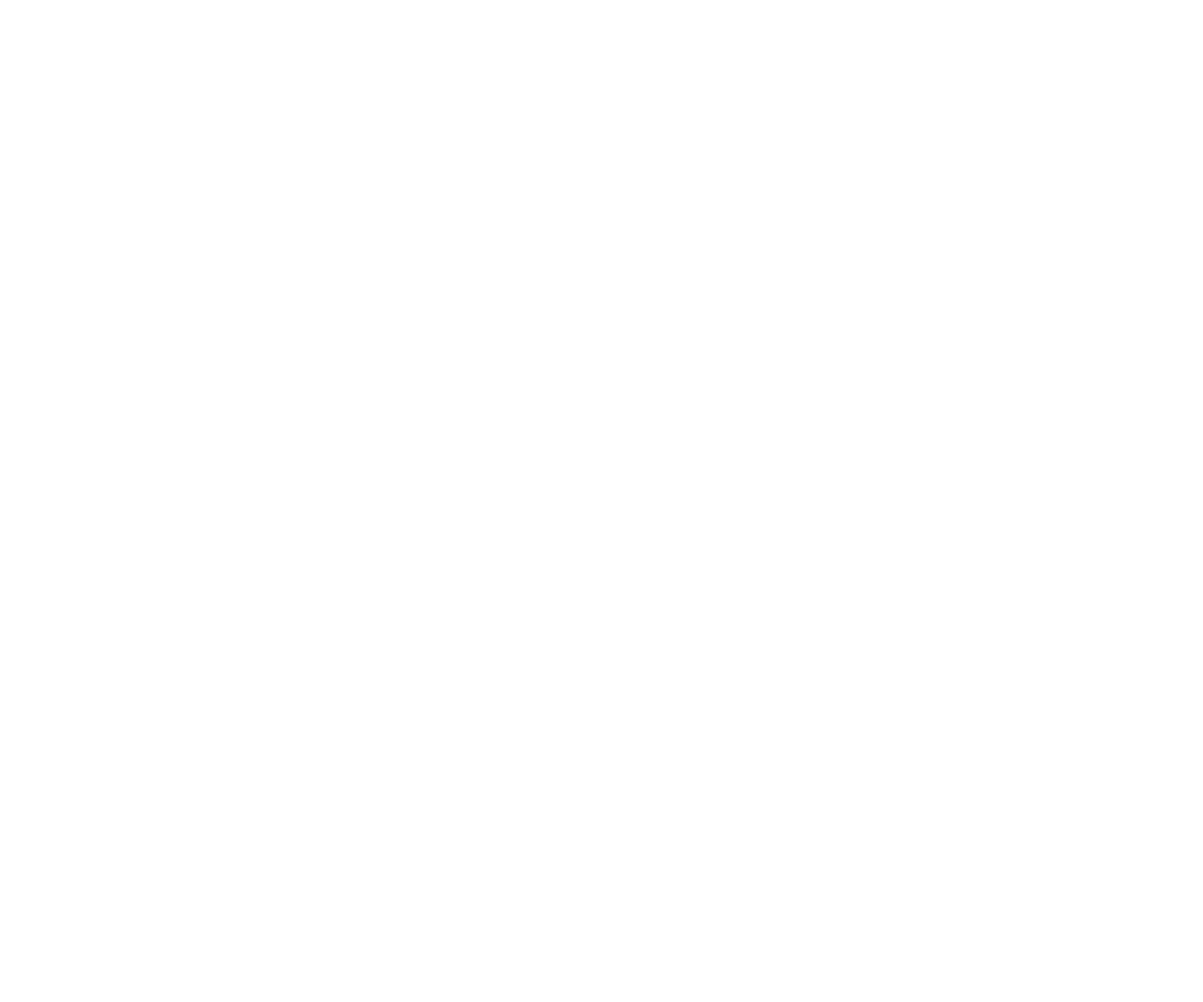
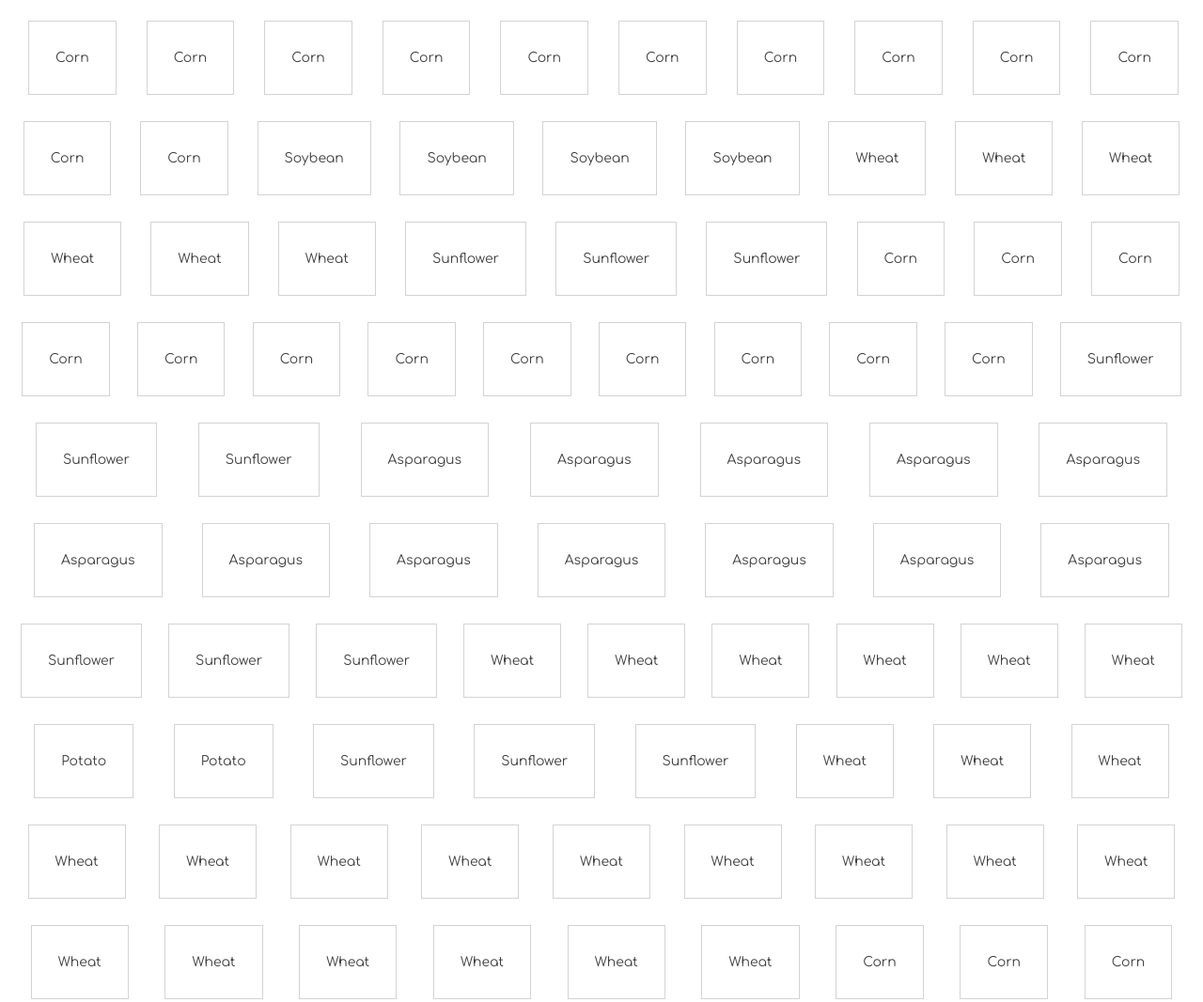
Before and after one commit to ember-parr/modern-farm, a website with bundled scripts: page src/index.html in a window 1280 px wide. Shown: the top 1067 px of the page at 94% size. Before the commit the page ends 800 px from the top, so only its background shows below. Built offline with nearby package versions, Linux system fonts and the light colour scheme; a web font is replaced by a local one.

Commit message:
harvest shows on html element hoorah

```diff
--- /dev/null
+++ b/src/scripts/catalog.js
@@ -0,0 +1,33 @@
+// function log(msg) {
+//     var logElem = document.querySelector(".log");
+
+//     var time = new Date();
+//     var timeStr = time.toLocaleTimeString();
+//     logElem.innerHTML += timeStr + ": " + msg + "<br/>";
+//   }
+
+  import { usePlants } from './field.js';
+  import { harvestPlants } from './harvester.js';
+
+  const usedPlants = usePlants();
+  const harvestedPlants = harvestPlants(usedPlants);
+
+
+
+  export const Catalog = (harvestResult) => {
+    let pageElement = document.querySelector(".container");
+    let foods = harvestedPlants;
+
+    let thingToGoOnPage = "";
+    for (const food of foods) {
+        thingToGoOnPage += `
+            <section class="plant"> ${food.type} </section>
+        `
+    }
+
+    pageElement.innerHTML += `
+    ${thingToGoOnPage}
+    `
+
+
+  }
--- a/src/scripts/field.js
+++ b/src/scripts/field.js
@@ -1,4 +1,4 @@
-const field = [];
+export const field = [];
 
 // no return because it doesn't need it? das what Rick said. research this.
 export const addPlant = (seed) => {
--- a/src/scripts/harvester.js
+++ b/src/scripts/harvester.js
@@ -2,11 +2,23 @@ const arrayOfSeeds = [];
 var i;
 
 export const harvestPlants = (plantsArray) => {
-    for (const plants of plantsArray) {
-        for (i = 0; i < plants.output; i++) {
-            arrayOfSeeds.push(plants)
+    for (const plant of plantsArray) {
+        for (i = 0; i < plant.output; i++) {
+            arrayOfSeeds.push(plant)
         }
     }
 
     return arrayOfSeeds
 }
+
+
+
+// export const harvestPlants = (plantsArray) => {
+//     for (const plants of plantsArray) {
+//         for (i = 0; i < plants.output; i++) {
+//             arrayOfSeeds.push(plants)
+//         }
+//     }
+
+//     return arrayOfSeeds
+// }
--- a/src/scripts/main.js
+++ b/src/scripts/main.js
@@ -1,43 +1,34 @@
+// creates the initial plan --- an array of seed names
 import { createPlan } from './plan.js';
-const yearlyPlan = createPlan();
-// console.log(yearlyPlan);
+const createdPlan = createPlan();
+console.log("createdPlan output: ");
+console.log(createdPlan)
 
 
-import { usePlants, addPlant } from './field.js';
-import { createAsparagus } from './seeds/asparagus.js';
-import { createPotato } from './seeds/potato.js';
-import { plantSeeds } from './tractor.js';
-
-console.log("plant those seeds!")
-plantSeeds(yearlyPlan);
+// uses the plan to plant the seeds
+// planted seeds are automatically put into an array from usePlants()
+import { plantSeeds } from './tractor.js'
+plantSeeds(createdPlan);
+console.log("plantSeeds output: ");
+console.log(plantSeeds)
 
 
+// contains an array of planted seeds as objects
+import { usePlants } from './field.js';
+const usedPlants = usePlants();
+console.log("usePlants output: ");
+console.log(usedPlants)
 
 
+// iterates over array of planted seeds & puts in array of harvested seeds
+// adds one seed for each output number for that particular plant
 import { harvestPlants } from './harvester.js';
-
-// let harvestPrinted = harvestPlants(yearlyPlan);
+const harvestResult = harvestPlants(usedPlants);
+console.log("harvestedPlantsPlan output: ");
+console.log(harvestResult)
 
 
-
-
-
-
-//this creates the seeds
-const asparagus = createAsparagus();
-const potato = createPotato();
-
-
-//this plants the seeds
-addPlant(asparagus);
-addPlant(potato);
-
-//this uses those planted seeds and shows the whole field, i think?
-const fieldPlanted = usePlants();
-
-// console.log(fieldPlanted);
-// console.log(fieldPlanted);
-console.log(fieldPlanted);
-console.log("holy long funciton");
-
-console.log(harvestPlants(fieldPlanted));
+// prints the catalog to the html file
+import { Catalog } from './catalog.js';
+let catalogOutput = Catalog();
+console.log(catalogOutput);
--- a/src/styles/main.css
+++ b/src/styles/main.css
@@ -33,3 +33,17 @@ h1,h2,h3,h4,h5,h6 {
 .red {
     background-color: darksalmon;
 }
+
+.container {
+    display: flex;
+    flex-direction: row;
+    flex-wrap: wrap;
+    justify-content: space-evenly;
+}
+
+.plant {
+    padding: 2em;
+    margin: 1em;
+    border: 1px solid lightgray;
+
+}
```
Also changed, not shown: src/index.html (+7 -0 lines), src/scripts/plan.js (line endings or trailing spaces).
